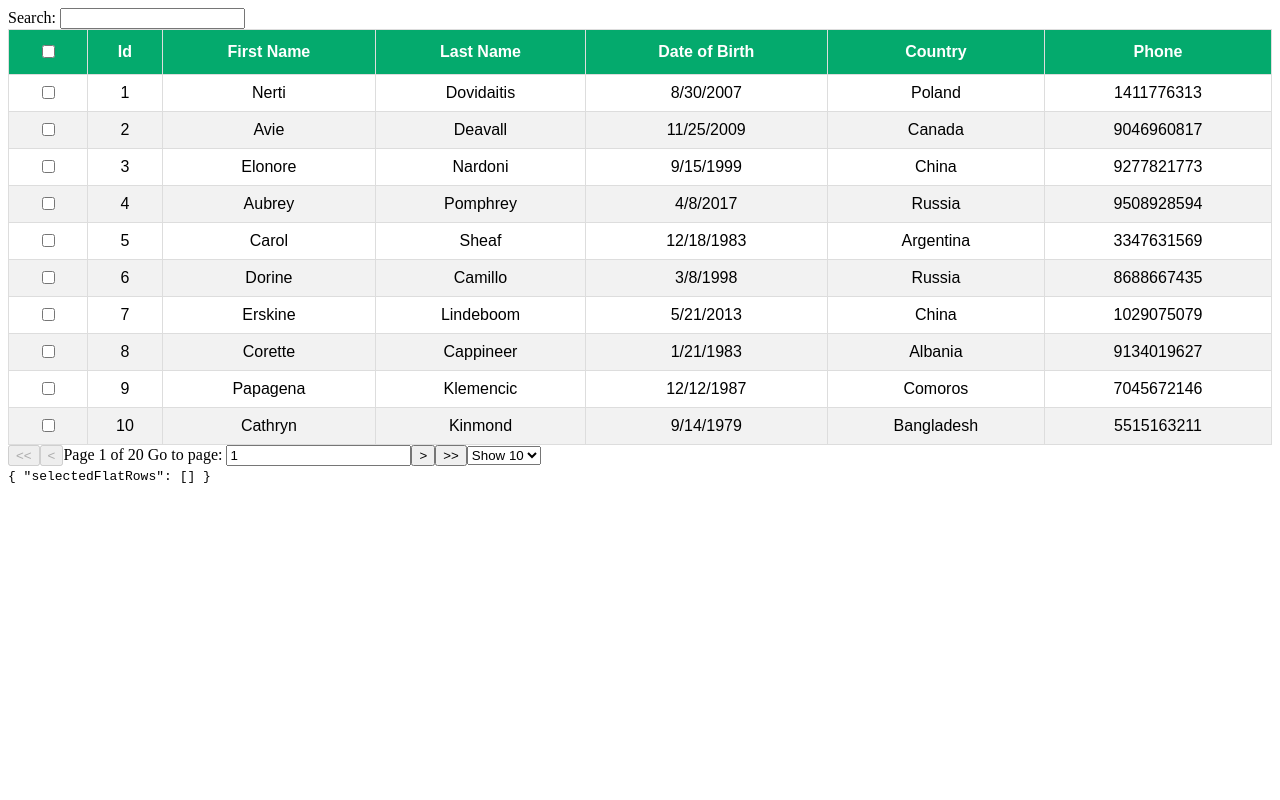
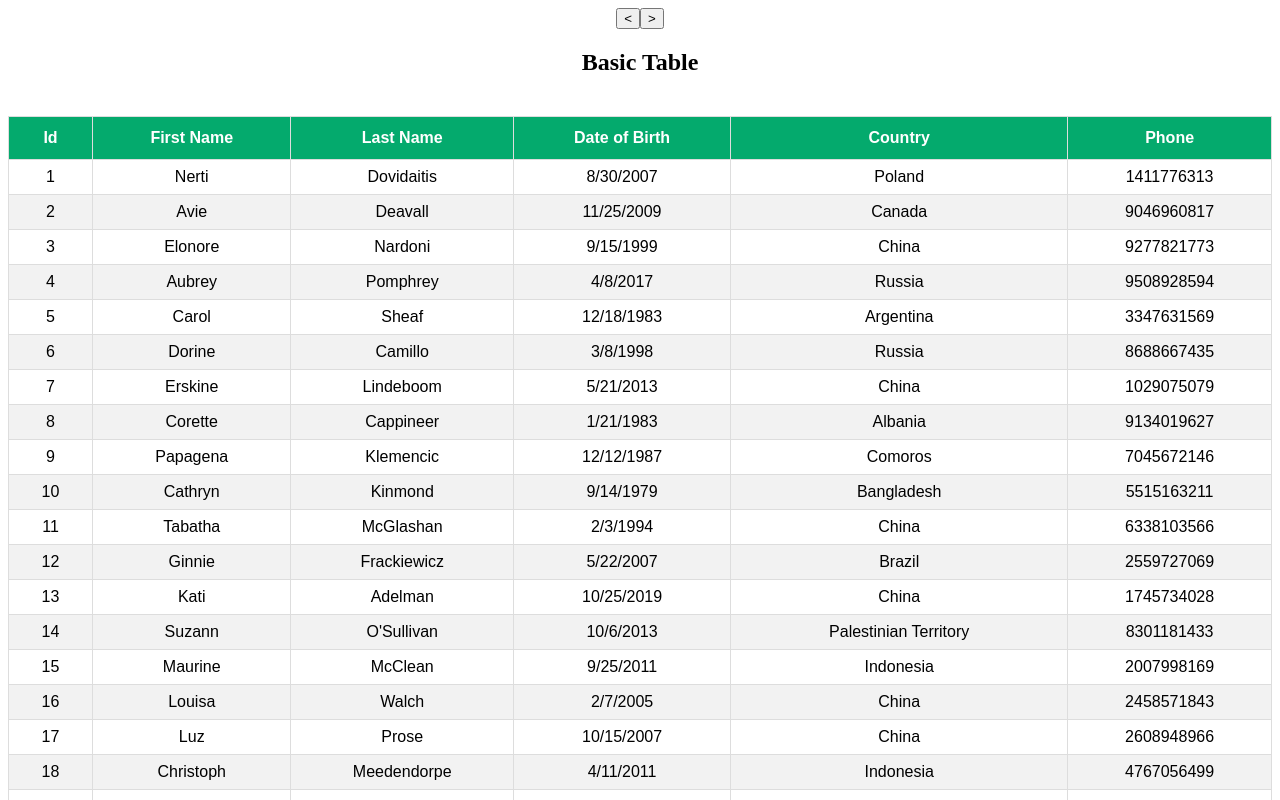
Before and after one commit to GeisielMelo/React-table, a React (Vite) app: page / in a window 1280 px wide. Shown: the top 800 px of the page. Built offline with nearby package versions, Linux system fonts and the light colour scheme.

Commit message:
refactor: Refactored the App.js to render all tables based on a state.

```diff
--- a/src/App.jsx
+++ b/src/App.jsx
@@ -1,11 +1,35 @@
-import React from "react";
+import { useState } from "react";
+import { BasicTable } from "./components/BasicTable";
+import { FilteringTable } from "./components/FilteringTable";
+import { PaginationTable } from "./components/PaginationTable";
+import { ShortingTable } from "./components/ShortingTable";
 import { Table } from "./components/Table";
+import "./styles/table.css";
 
 function App() {
+  const [table, setTable] = useState(0);
+
+  const handleNext = () => {
+    table === 4 ? setTable(0) : setTable(table + 1)
+  }
+  const handlePrev = () => {
+    table === 0 ? setTable(4) : setTable(table - 1)
+  }
+
   return (
-    <div>
-      <Table />
-    </div>
+    <section>
+      <div>
+        <button onClick={() => handlePrev()} >{"<"}</button>
+        <button onClick={() => handleNext()} >{">"}</button>
+      </div>
+      {
+        table == 0 && <BasicTable />
+        || table == 1 && <FilteringTable />
+        || table == 2 && <PaginationTable />
+        || table == 3 && <ShortingTable />
+        || table == 4 && <Table />
+      }
+    </section>
   );
 }
 
--- a/src/components/BasicTable.jsx
+++ b/src/components/BasicTable.jsx
@@ -1,8 +1,7 @@
-import React, { useMemo } from "react";
+import { useMemo } from "react";
 import { useTable } from "react-table";
-import MOCK_DATA from "./MOCK_DATA.json";
-import { COLUMNS } from "./columns";
-import "./table.css";
+import MOCK_DATA from "../config/MOCK_DATA.json";
+import { COLUMNS } from "../utils/columns";
 
 export const BasicTable = () => {
   const columns = useMemo(() => COLUMNS, []);
@@ -17,6 +16,8 @@ export const BasicTable = () => {
     tableInstance;
 
   return (
+    <>
+      <h1>Basic Table</h1>
       <table {...getTableProps()}>
         <thead>
           {headerGroups.map((headerGroup) => (
@@ -41,5 +42,6 @@ export const BasicTable = () => {
           })}
         </tbody>
       </table>
+    </>
   );
 };
--- a/src/components/Checkbox.jsx
+++ b/src/components/Checkbox.jsx
@@ -1,4 +1,4 @@
-import React, { useEffect, useRef, useState, forwardRef } from "react";
+import { useEffect, useRef, forwardRef } from "react";
 
 export const Checkbox = forwardRef(({ indeterminate, ...rest }, ref) => {
   const defaultRef = useRef();
--- a/src/components/FilteringTable.jsx
+++ b/src/components/FilteringTable.jsx
@@ -1,8 +1,7 @@
 import React, { useMemo } from "react";
 import { useTable, useGlobalFilter } from "react-table";
-import MOCK_DATA from "./MOCK_DATA.json";
-import { COLUMNS } from "./columns";
-import "./table.css";
+import MOCK_DATA from "../config/MOCK_DATA.json";
+import { COLUMNS } from "../utils/columns";
 import { GlobalFilter } from "./GlobalFilter";
 
 export const FilteringTable = () => {
@@ -31,6 +30,7 @@ export const FilteringTable = () => {
 
   return (
     <>
+      <h1>Filtering Table</h1>
       <GlobalFilter filter={globalFilter} setFilter={setGlobalFilter}  />
       <table {...getTableProps()}>
         <thead>
--- a/src/components/GlobalFilter.jsx
+++ b/src/components/GlobalFilter.jsx
@@ -1,5 +1,3 @@
-import React, { useState } from "react";
-
 export const GlobalFilter = ({ filter, setFilter }) => {
   return (
     <span>
--- a/src/components/PaginationTable.jsx
+++ b/src/components/PaginationTable.jsx
@@ -1,8 +1,7 @@
-import React, { useMemo } from "react";
+import { useMemo } from "react";
 import { useTable, usePagination } from "react-table";
-import MOCK_DATA from "./MOCK_DATA.json";
-import { COLUMNS } from "./columns";
-import "./table.css";
+import MOCK_DATA from "../config/MOCK_DATA.json";
+import { COLUMNS } from "../utils/columns";
 
 export const PaginationTable = () => {
   const columns = useMemo(() => COLUMNS, []);
@@ -37,6 +36,7 @@ export const PaginationTable = () => {
 
   return (
     <>
+      <h1>Pagination Table</h1>
       <table {...getTableProps()}>
         <thead>
           {headerGroups.map((headerGroup) => (
--- a/src/components/ShortingTable.jsx
+++ b/src/components/ShortingTable.jsx
@@ -1,8 +1,7 @@
-import React, { useMemo } from "react";
+import { useMemo } from "react";
 import { useTable, useSortBy } from "react-table";
-import MOCK_DATA from "./MOCK_DATA.json";
-import { COLUMNS } from "./columns";
-import "./table.css";
+import MOCK_DATA from "../config/MOCK_DATA.json";
+import { COLUMNS } from "../utils/columns";
 
 export const ShortingTable = () => {
   const columns = useMemo(() => COLUMNS, []);
@@ -20,6 +19,8 @@ export const ShortingTable = () => {
     tableInstance;
 
   return (
+    <>
+      <h1>Shorting Table</h1>
       <table {...getTableProps()}>
         <thead>
           {headerGroups.map((headerGroup) => (
@@ -49,5 +50,6 @@ export const ShortingTable = () => {
           })}
         </tbody>
       </table>
+    </>
   );
 };
--- a/src/components/Table.jsx
+++ b/src/components/Table.jsx
@@ -1,4 +1,4 @@
-import React, { useMemo } from "react";
+import { useMemo } from "react";
 import {
   useTable,
   usePagination,
@@ -6,11 +6,10 @@ import {
   useGlobalFilter,
   useSortBy,
 } from "react-table";
-import MOCK_DATA from "./MOCK_DATA.json";
-import { COLUMNS } from "./columns";
 import { Checkbox } from "./Checkbox";
 import { GlobalFilter } from "./GlobalFilter";
-import "./table.css";
+import MOCK_DATA from "../config/MOCK_DATA.json";
+import { COLUMNS } from "../utils/columns";
 
 export const Table = () => {
   const columns = useMemo(() => COLUMNS, []);
@@ -67,6 +66,7 @@ export const Table = () => {
 
   return (
     <>
+      <h1>Complete Table</h1>
       <GlobalFilter filter={globalFilter} setFilter={setGlobalFilter} />
       <table {...getTableProps()}>
         <thead>
--- a/src/components/table.css
+++ b/src/styles/table.css
@@ -1,7 +1,15 @@
+section {
+  display: flex;
+  justify-content: center;
+  align-items: center;
+  flex-direction: column;
+}
+
 table {
     font-family: Arial, Helvetica, sans-serif;
     border-collapse: collapse;
     width: 100%;
+    margin: 20px 0;
   }
 
   table td, table th {
```
Also changed, not shown: src/components/RowSelection.jsx (+4 -4 lines), src/config/MOCK_DATA.json (renamed from src/components/MOCK_DATA.json), src/utils/columns.js (renamed from src/components/columns.js). Lines whose indentation alone changed are shown as unchanged.
